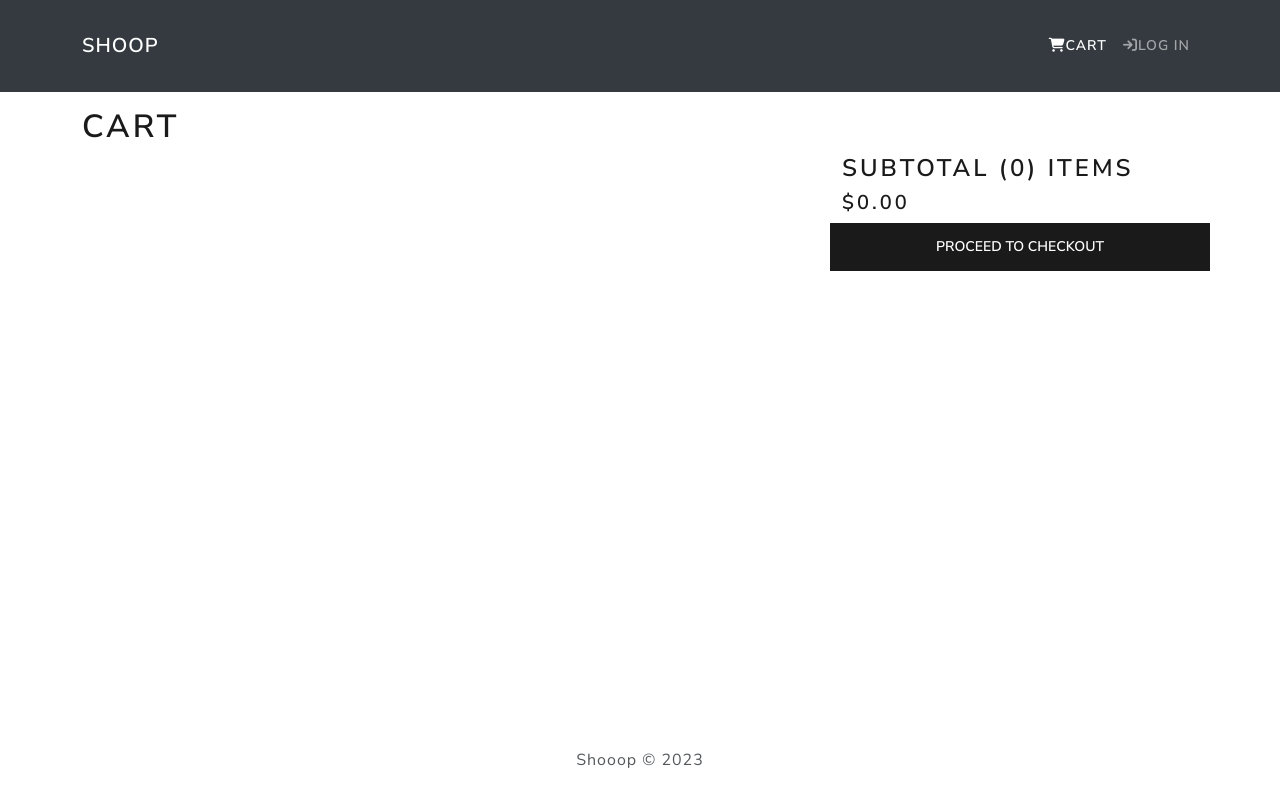
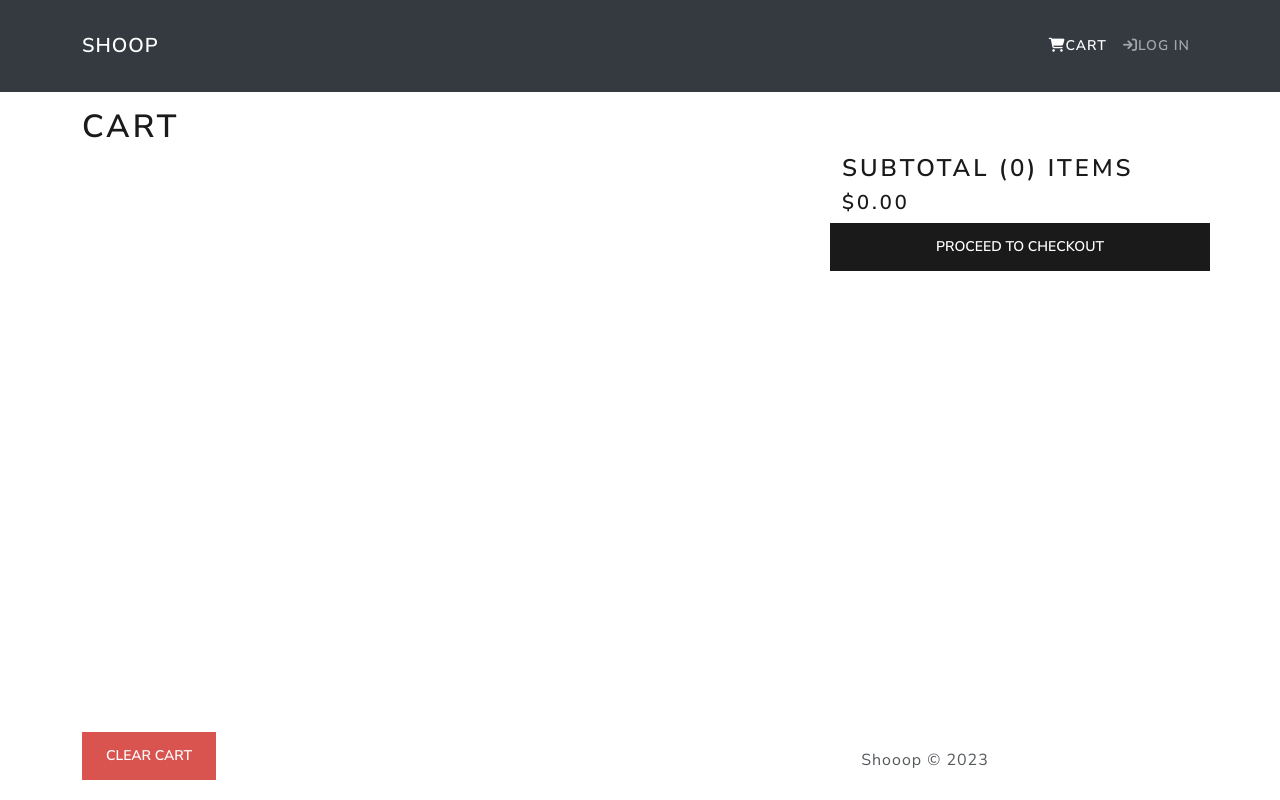
Before and after one commit to Kevjinx/MERN-Project-Ecommerce-Shoop, a React (Create React App) app in the folder frontend/: page /cart in a window 1280 px wide. Built offline with nearby package versions, Linux system fonts and the light colour scheme.

Commit message:
add clear cart for development

```diff
--- a/frontend/src/components/Footer.jsx
+++ b/frontend/src/components/Footer.jsx
@@ -1,11 +1,15 @@
 import React from 'react';
-import { Container, Row, Col } from 'react-bootstrap';
+import { Container, Row, Col, Button } from 'react-bootstrap';
+import ClearCartButton from '../features/cart/ClearCartButton';
 
 const Footer = () => {
   return (
     <footer>
       <Container>
         <Row>
+          <Col>
+            <ClearCartButton />
+          </Col>
           <Col className="text-center py-3">Shooop &copy; 2023</Col>
         </Row>
       </Container>
--- a/frontend/src/constants/cartConstants.js
+++ b/frontend/src/constants/cartConstants.js
@@ -2,3 +2,4 @@ export const ADD_TO_CART = 'addToCart';
 export const REMOVE_FROM_CART = 'removeFromCart';
 export const INCREMENT_QUANTITY = 'incrementQuantity';
 export const DECREMENT_QUANTITY = 'decrementQuantity';
+export const CLEAR_CART = 'clearCart';
--- /dev/null
+++ b/frontend/src/features/cart/ClearCartButton.jsx
@@ -0,0 +1,20 @@
+import React from 'react';
+import { useDispatch } from 'react-redux';
+import { clearCart } from './cartSlice';
+import { Button } from 'react-bootstrap';
+
+const ClearCartButton = () => {
+  const dispatch = useDispatch();
+  const handleClearCart = () => {
+    dispatch(clearCart());
+    window.location.reload();
+  };
+
+  return (
+    <Button variant="danger" onClick={handleClearCart}>
+      Clear Cart
+    </Button>
+  );
+};
+
+export default ClearCartButton;
--- a/frontend/src/features/cart/cartSlice.js
+++ b/frontend/src/features/cart/cartSlice.js
@@ -4,6 +4,7 @@ import {
   REMOVE_FROM_CART,
   INCREMENT_QUANTITY,
   DECREMENT_QUANTITY,
+  CLEAR_CART,
 } from '../../constants/cartConstants.js';
 
 const cartSlice = createSlice({
@@ -46,6 +47,9 @@ const cartSlice = createSlice({
       );
       existingProducts.quantity > 0 && existingProducts.quantity--;
     },
+    [CLEAR_CART]: (state, action) => {
+      state.cartProducts = [];
+    },
   },
 });
 
@@ -54,6 +58,7 @@ export const {
   removeFromCart,
   incrementQuantity,
   decrementQuantity,
+  clearCart,
 } = cartSlice.actions;
 
 export default cartSlice.reducer;
```
